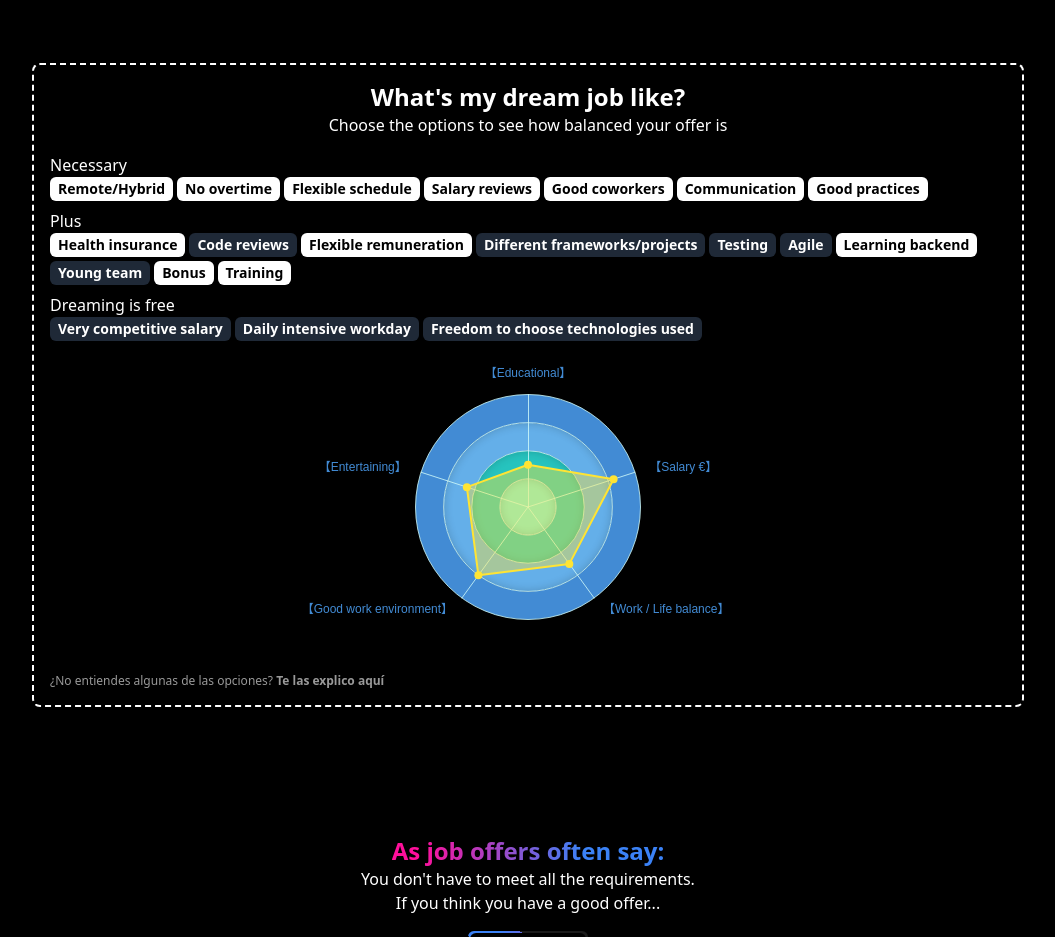
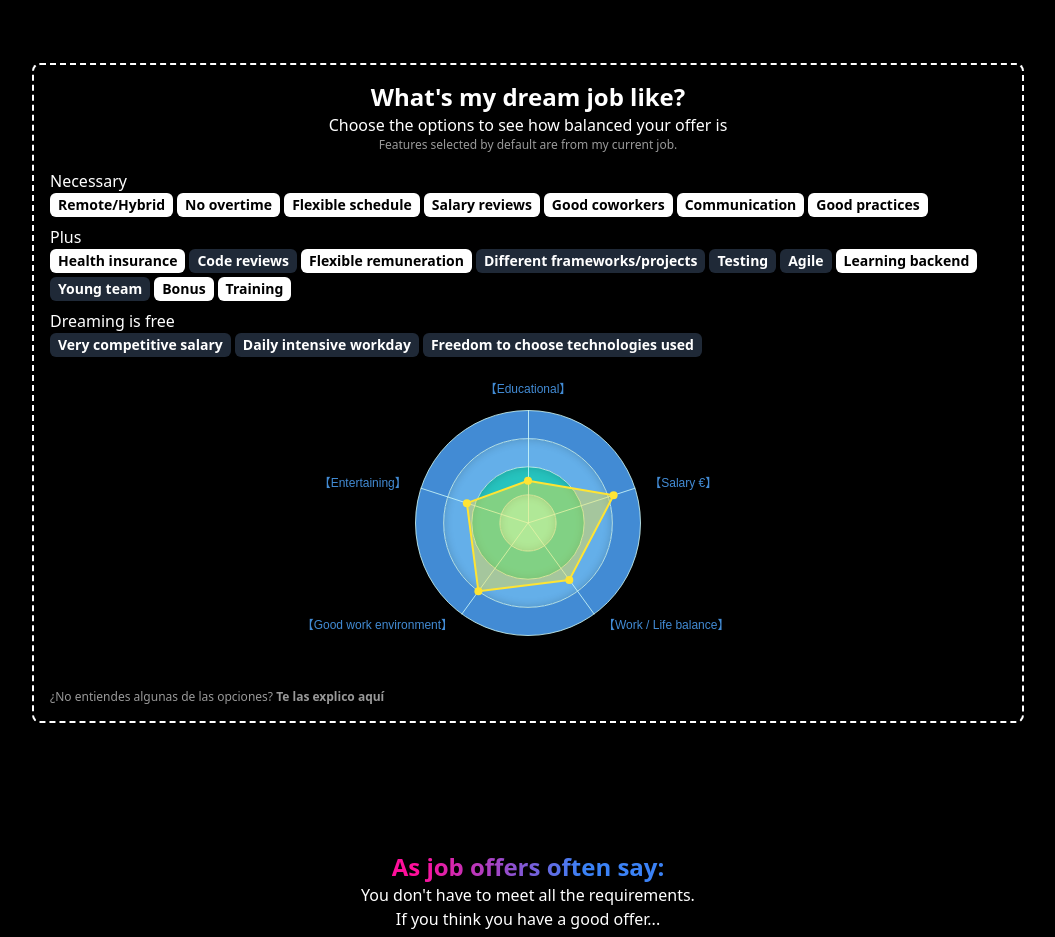
Before and after one commit to Kikemaji/resume, a Next.js app: page /en in a window 1280 px wide. Shown: the part 2340-3277 px from the top of the page, without its empty margins (112-1167 px from the left). Built offline with nearby package versions, Linux system fonts and the light colour scheme.

Commit message:
Text to know that features selected by default are from my job

```diff
--- a/src/components/sections/dreamJob/DreamJobSection.tsx
+++ b/src/components/sections/dreamJob/DreamJobSection.tsx
@@ -45,7 +45,7 @@ const DreamJobSection = ({ dictionary }: { dictionary: Dictionary }) => {
   const [selectedFeatures, setSelectedFeatures] =
     useState<SelectedFeatures>(allFeaturesNotActive);
   const [radarValuesArray, setRadarValuesArray] = useState(initValues);
-  const [typeIndexMobile, setTypeIndexMobile] = useState(0);
+  const [typeIndexMobile, setTypeIndexMobile] = useState(1);
 
   const handleFeatureSelection = (feature: Feature) => {
     const { themes, name } = feature;
@@ -91,6 +91,9 @@ const DreamJobSection = ({ dictionary }: { dictionary: Dictionary }) => {
         <h4 className="h4 text-center">
           {getTranslation(dictionary, ['dreamJobSection', 'subtitle'])}
         </h4>
+        <p className="text-center text-xs opacity-60">
+          {getTranslation(dictionary, ['dreamJobSection', 'subtitle2'])}
+        </p>
       </div>
       {/* MOBILE */}
       <div className="relative md:hidden">
--- a/src/dictionaries/en.json
+++ b/src/dictionaries/en.json
@@ -151,6 +151,7 @@
   "dreamJobSection": {
     "title": "What's my dream job like?",
     "subtitle": "Choose the options to see how balanced your offer is",
+    "subtitle2": "Features selected by default are from my current job.",
     "type": {
       "need": "Necessary",
       "plus": "Plus",
--- a/src/dictionaries/es.json
+++ b/src/dictionaries/es.json
@@ -152,6 +152,7 @@
   "dreamJobSection": {
     "title": "¿Cómo es mi trabajo ideal?",
     "subtitle": "Elige las opciones para ver cómo de equilibrada es tu oferta",
+    "subtitle2": "Seleccionadas por defecto las características de mi trabajo actual.",
     "type": {
       "need": "Necesario",
       "plus": "Plus",
```
